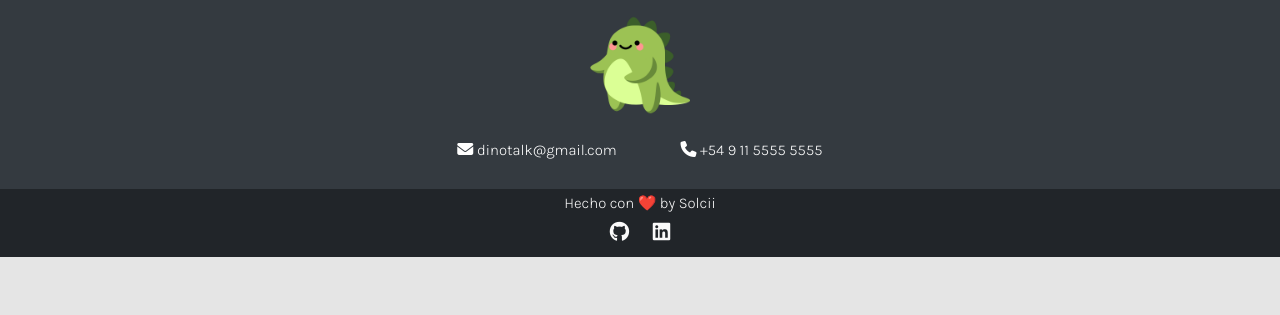
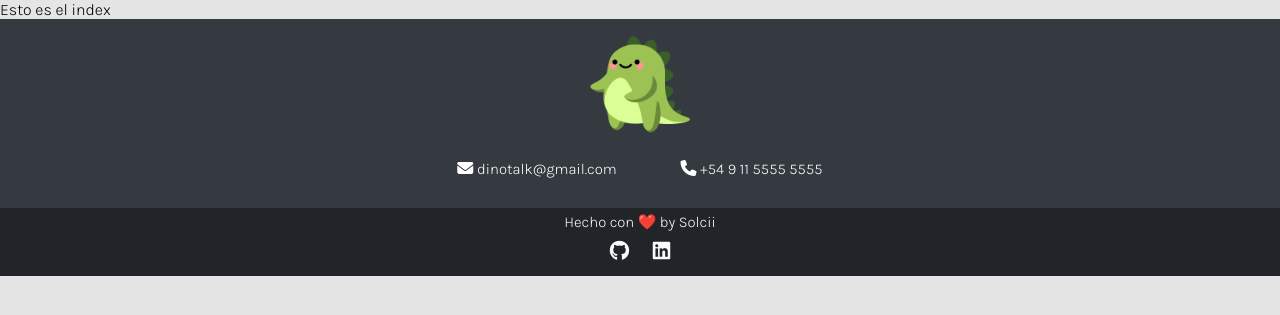
Before and after one commit to Solcii/DinoTalk, a Django app: page / in a window 1280 px wide. Shown: the part 80-395 px from the top of the page. Run offline with Django 3.2, Linux system fonts and the light colour scheme; some libraries are stand-ins or nearby versions.

Commit message:
creacion templates y configuracion urls

```diff
--- a/cursos/urls.py
+++ b/cursos/urls.py
@@ -1,6 +1,10 @@
 from django.urls import path
 from .views import home
+from .views import cursos
+from .views import contacto
 
 urlpatterns = [
     path('', home, name='index'),
+    path('cursos', cursos, name='cursos'),
+    path('contacto', contacto, name='contacto'),
 ]
--- a/cursos/views.py
+++ b/cursos/views.py
@@ -3,3 +3,9 @@ from django.template import loader
 
 def home(request):
     return render(request, 'index.html')
+
+def cursos(request):
+    return render(request, 'cursos.html')
+
+def contacto(request):
+    return render(request, 'contacto.html')
--- a/static/css/style.css
+++ b/static/css/style.css
@@ -152,13 +152,9 @@
     display: inline-block;
 }
 
-    .footer-contacto p,
 .footer-contacto a {
     display: inline-block;
     font-size: 1.5rem;
-    }
-
-    .footer-contacto a {
     text-decoration: none;
     color: #ffffff;
     cursor: pointer;
--- a/templates/base.html
+++ b/templates/base.html
@@ -21,17 +21,20 @@
 <body>
     <header>
         <nav class="nav-bar">
-            <a href="index.html" class="logo">DinoTalk!</a>
+            <a href="{% url 'cursos:index' %}" class="logo">DinoTalk!</a>
             <div class="menu-btn">
                 <div class="menu-btn_burguer"></div>
             </div>
             <ul class="nav-menu">
-                <li class="nav-menu-item"><a class="nav-menu-link" href="index.html">Inicio</a></li>
-                <li class="nav-menu-item"><a class="nav-menu-link" href="#">Cursos</a></li>
-                <li class="nav-menu-item"><a class="nav-menu-link" href="#">Contacto</a></li>
+                <li class="nav-menu-item"><a class="nav-menu-link" href="{% url 'cursos:index' %}">Inicio</a></li>
+                <li class="nav-menu-item"><a class="nav-menu-link" href="{% url 'cursos:cursos' %}">Cursos</a></li>
+                <li class="nav-menu-item"><a class="nav-menu-link" href="{% url 'cursos:contacto' %}">Contacto</a></li>
             </ul>
         </nav>
     </header>
+    <main>
+        {% block main %} {% endblock main %}
+    </main>
 
     <footer>
         <img class="logo-footer" src="{% static 'images/dinotalk.png' %}" alt="logo-dinotalk">
@@ -41,7 +44,7 @@
             </div>
             <div>
                 <i class="fas fa-phone "></i>
-                <p>+54 9 11 5555 5555</p>
+                <a href="tel:+541155555555">+54 9 11 5555 5555</a>
             </div>
         </div>
         <div id="firma">
--- /dev/null
+++ b/templates/contacto.html
@@ -0,0 +1,3 @@
+{% extends 'base.html' %}{% block main %}
+<p>Esto es en contacto</p>
+{% endblock main %}
--- /dev/null
+++ b/templates/cursos.html
@@ -0,0 +1,3 @@
+{% extends 'base.html' %}{% block main %}
+<p>Esto es en cursos</p>
+{% endblock main %}
--- a/templates/index.html
+++ b/templates/index.html
@@ -1 +1,3 @@
-{% extends 'base.html' %}
+{% extends 'base.html' %} {% block main %}
+<p>Esto es el index</p>
+{% endblock main %}
```
Lines whose indentation alone changed are shown as unchanged.
